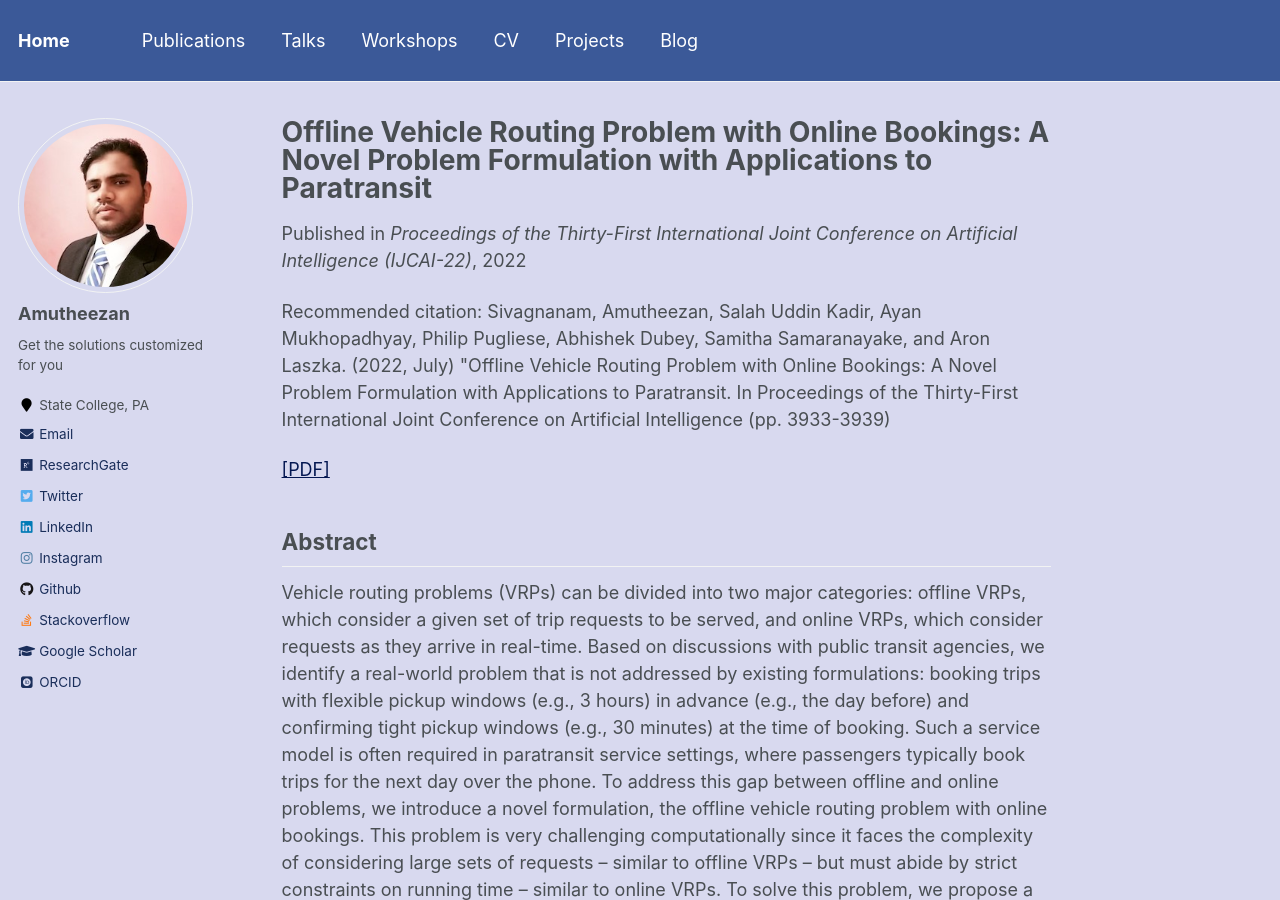
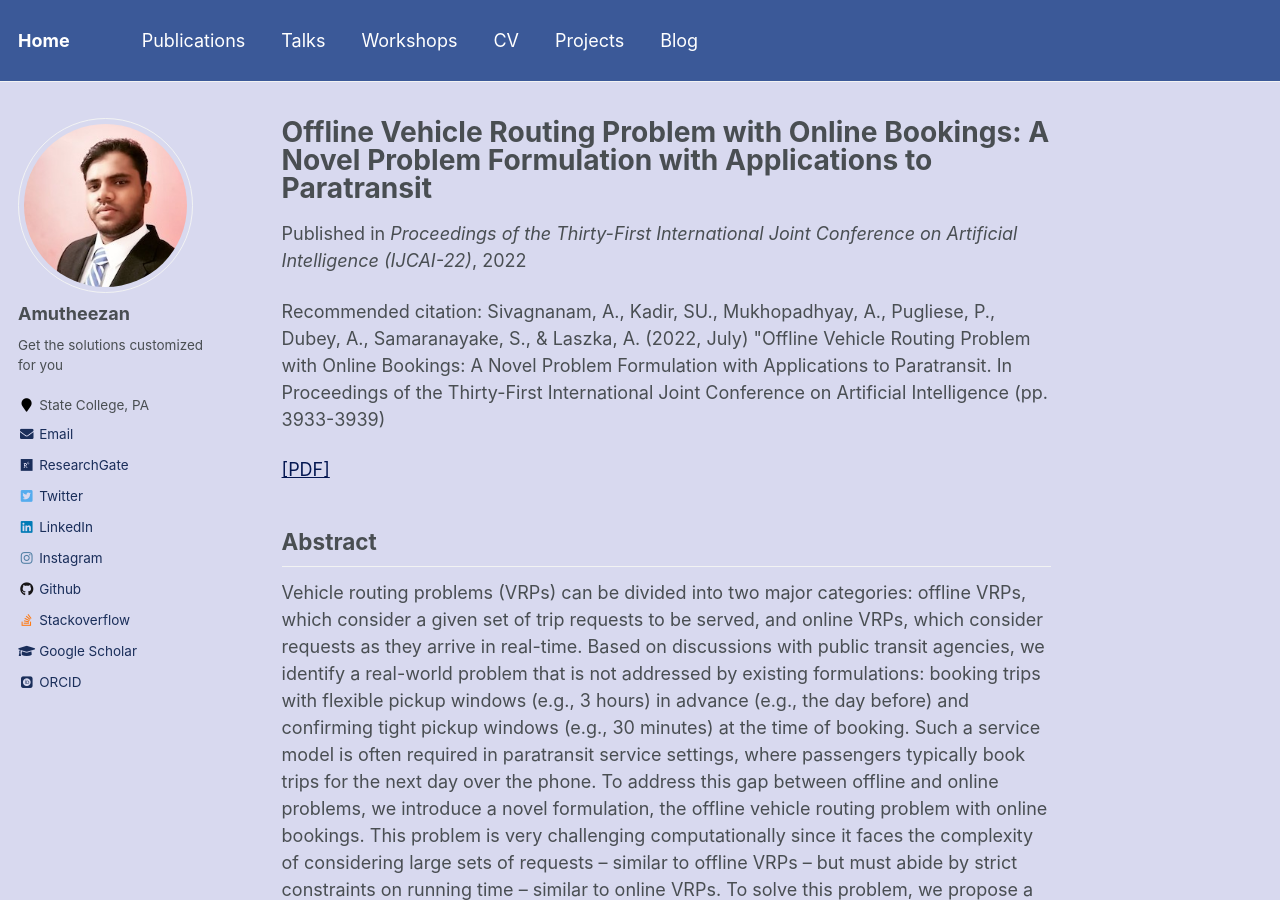
Before and after one commit to Amutheezan/amutheezan.github.io, a Jekyll site: the page built from _publications/2022-07-29-ijcai22.md, in a window 1280 px wide and 900 px high. Built offline with Jekyll 4.4.1, drawn with Linux system fonts in a browser that asks for light colours; some web fonts are replaced.

Commit message:
Update 2022-07-29-ijcai22.md

```diff
--- a/_publications/2022-07-29-ijcai22.md
+++ b/_publications/2022-07-29-ijcai22.md
@@ -4,7 +4,7 @@ collection: publications
 permalink: /publication/ijcai22
 date: 2022-07-29
 venue: 'Proceedings of the Thirty-First International Joint Conference on Artificial Intelligence (IJCAI-22)'
-citation: 'Sivagnanam, Amutheezan, Salah Uddin Kadir, Ayan Mukhopadhyay, Philip Pugliese, Abhishek Dubey, Samitha Samaranayake, and Aron Laszka. (2022, July) "Offline Vehicle Routing Problem with Online Bookings: A Novel Problem Formulation with Applications to Paratransit. In Proceedings of the Thirty-First International Joint Conference on Artificial Intelligence (pp. 3933-3939)'
+citation: 'Sivagnanam, A., Kadir, SU., Mukhopadhyay, A., Pugliese, P., Dubey, A., Samaranayake, S., & Laszka, A. (2022, July) "Offline Vehicle Routing Problem with Online Bookings: A Novel Problem Formulation with Applications to Paratransit. In Proceedings of the Thirty-First International Joint Conference on Artificial Intelligence (pp. 3933-3939)'
 ---
 
 [[PDF]](https://www.ijcai.org/proceedings/2022/0546.pdf)
```
